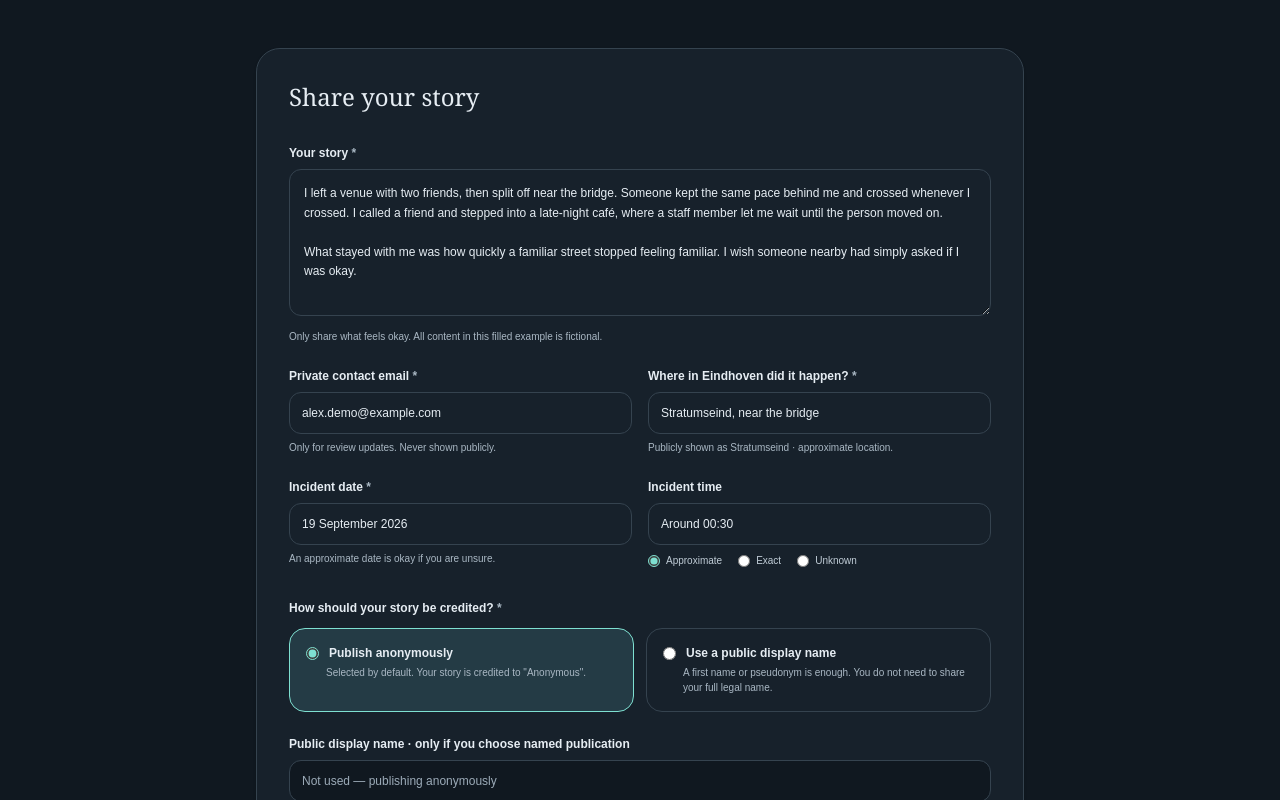
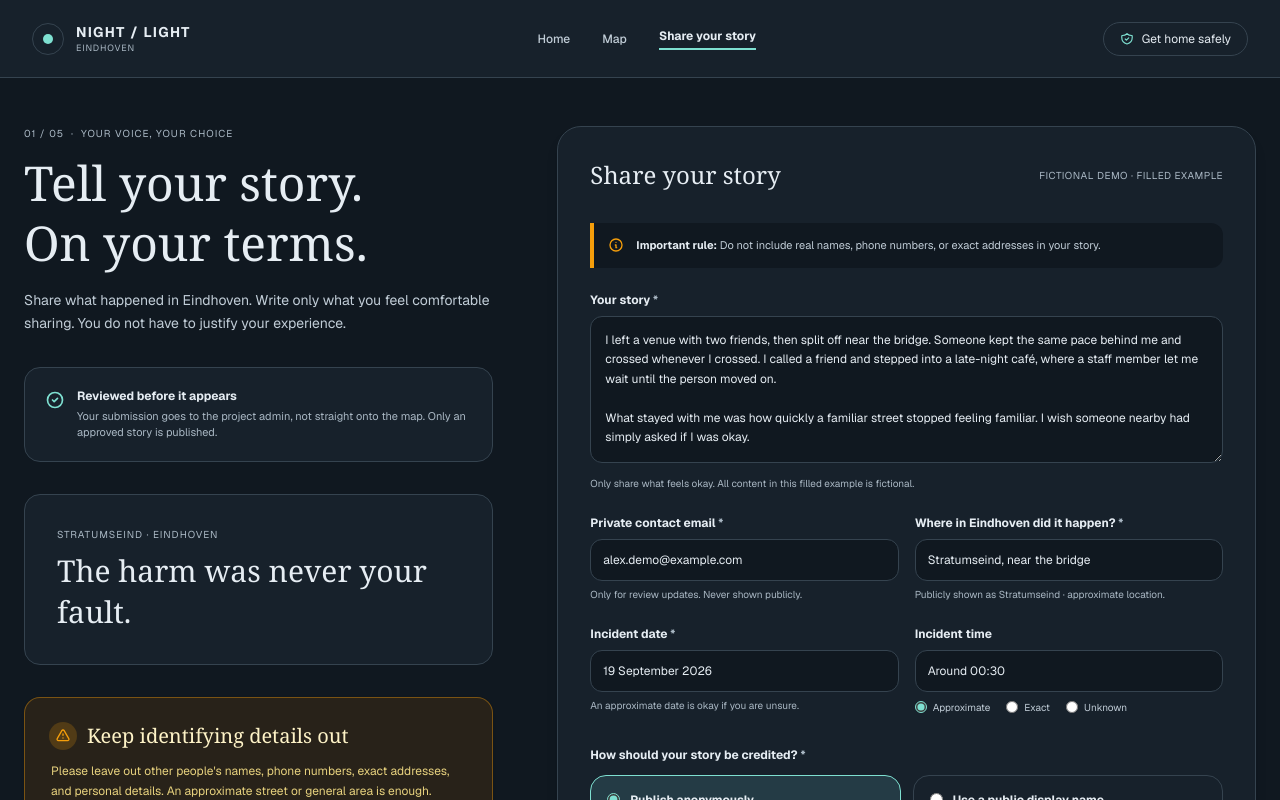
Before and after one commit to harkion/studio-krom-3, a Next.js app in the folder nightlife.client/: page /ShareStory in a window 1280 px wide. Shown: the top 800 px of the page. Built offline with nearby package versions, Linux system fonts and the light colour scheme.

Commit message:
Added information and navbar

```diff
--- a/nightlife.client/app/ShareStory/page.tsx
+++ b/nightlife.client/app/ShareStory/page.tsx
@@ -34,22 +34,128 @@ export default function ShareStoryPage() {
     const handleSubmit = (e: React.FormEvent) => {
         e.preventDefault();
         setSubmitting(true);
+
         setTimeout(() => {
             setSubmitting(false);
             setSubmitted(true);
+
+            // Smoothly scroll to the top of the window so the success banner is immediately visible
+            window.scrollTo({ top: 0, behavior: 'smooth' });
         }, 600);
     };
 
     return (
-        <div className="min-h-screen bg-[#101820] text-[#e6edf3] flex flex-col justify-between">
-            {/* Main Content Container */}
-            <main className="w-full flex-1 py-12 px-4 flex items-center justify-center">
-                {/* Single Form Card (Adjust max-w-3xl to change size) */}
-                <div className="w-full max-w-3xl bg-[#17212b] rounded-3xl p-8 border border-[#35434f] shadow-sm">
+        <div className="min-h-screen bg-[#101820] text-[#e6edf3] flex flex-col justify-between font-sans">
+            {/* Header / Navbar */}
+            <header className="h-[78px] border-b border-[#35434f] bg-[#17212b] px-8 flex items-center justify-between">
+                {/* Brand */}
+                <div className="flex items-center gap-3">
+                    <div className="w-8 h-8 rounded-full border border-[#35434f] flex items-center justify-center">
+                        <span className="w-2.5 h-2.5 rounded-full bg-[#7ee0d1]" />
+                    </div>
+                    <div>
+                        <span className="text-sm font-bold tracking-widest text-[#e6edf3] uppercase block">
+                            NIGHT / LIGHT
+                        </span>
+                        <small className="text-[9px] tracking-widest text-[#aab8c4] uppercase block">
+                            EINDHOVEN
+                        </small>
+                    </div>
+                </div>
+
+                {/* Navigation Links */}
+                <nav className="hidden md:flex items-center gap-8 text-xs font-medium text-[#c1cdd7]">
+                    <a href="#" className="hover:text-[#7ee0d1] transition">Home</a>
+                    <a href="#" className="hover:text-[#7ee0d1] transition">Map</a>
+                    <a href="#" className="text-[#e6edf3] font-bold border-b-2 border-[#7ee0d1] pb-1">
+                        Share your story
+                    </a>
+                </nav>
+
+                {/* Emergency / Safety Button */}
+                <a
+                    href="#"
+                    className="border border-[#35434f] hover:border-[#7ee0d1] bg-[#17212b] text-[#e6edf3] hover:text-[#7ee0d1] px-4 py-2 rounded-full text-xs transition flex items-center gap-2"
+                >
+                    <svg className="w-3.5 h-3.5 text-[#7ee0d1]" fill="none" stroke="currentColor" viewBox="0 0 24 24">
+                        <path strokeLinecap="round" strokeLinejoin="round" strokeWidth="2" d="M9 12l2 2 4-4m5.618-4.016A11.955 11.955 0 0112 2.944a11.955 11.955 0 01-8.618 3.04A12.02 12.02 0 003 9c0 5.591 3.824 10.29 9 11.622 5.176-1.332 9-6.03 9-11.622 0-1.042-.133-2.052-.382-3.016z" />
+                    </svg>
+                    <span>Get home safely</span>
+                </a>
+            </header>
+
+            {/* Main Content Layout */}
+            <main className="w-full max-w-7xl mx-auto px-6 py-12 flex-1 grid grid-cols-1 lg:grid-cols-12 gap-12 items-start">
+
+                {/* Left Sidebar Content */}
+                <div className="lg:col-span-5 space-y-8 pr-0 lg:pr-4">
+                    <div>
+                        <p className="text-[10px] tracking-widest text-[#aab8c4] uppercase mb-3">
+                            01 / 05 &nbsp;·&nbsp; YOUR VOICE, YOUR CHOICE
+                        </p>
+                        <h1 className="font-serif text-4xl lg:text-5xl text-[#e6edf3] leading-tight mb-4">
+                            Tell your story.<br />On your terms.
+                        </h1>
+                        <p className="text-sm text-[#c1cdd7] leading-relaxed">
+                            Share what happened in Eindhoven. Write only what you feel comfortable sharing. You do not have to justify your experience.
+                        </p>
+                    </div>
+
+                    {/* Review Badge Card */}
+                    <div className="bg-[#17212b] border border-[#35434f] rounded-2xl p-5 flex items-start gap-3">
+                        <svg className="w-5 h-5 text-[#7ee0d1] shrink-0 mt-0.5" fill="none" stroke="currentColor" viewBox="0 0 24 24">
+                            <path strokeLinecap="round" strokeLinejoin="round" strokeWidth="2" d="M9 12l2 2 4-4m6 2a9 9 0 11-18 0 9 9 0 0118 0z" />
+                        </svg>
+                        <div>
+                            <h4 className="text-xs font-bold text-[#e6edf3] mb-1">
+                                Reviewed before it appears
+                            </h4>
+                            <p className="text-[11px] text-[#aab8c4] leading-normal">
+                                Your submission goes to the project admin, not straight onto the map. Only an approved story is published.
+                            </p>
+                        </div>
+                    </div>
+
+                    {/* Highlight Box */}
+                    <div className="bg-[#17212b] border border-[#35434f] rounded-2xl p-8 relative overflow-hidden">
+                        <p className="text-[10px] tracking-widest text-[#aab8c4] uppercase mb-2">
+                            STRATUMSEIND · EINDHOVEN
+                        </p>
+                        <h2 className="font-serif text-2xl lg:text-3xl text-[#e6edf3] leading-snug">
+                            The harm was never your fault.
+                        </h2>
+                    </div>
+
+                    {/* DISTINCT WARNING CARD: Amber tone to prevent conflict with selection UI */}
+                    <div className="bg-[#282219] border border-[#f59e0b]/40 rounded-2xl p-6 shadow-sm space-y-3">
+                        <div className="flex items-center gap-2.5">
+                            <div className="w-7 h-7 rounded-full bg-[#f59e0b]/20 flex items-center justify-center shrink-0">
+                                <svg className="w-4 h-4 text-[#f59e0b]" fill="none" stroke="currentColor" viewBox="0 0 24 24">
+                                    <path strokeLinecap="round" strokeLinejoin="round" strokeWidth="2" d="M12 9v2m0 4h.01m-6.938 4h13.856c1.54 0 2.502-1.667 1.732-3L13.732 4c-.77-1.333-2.694-1.333-3.464 0L3.34 16c-.77 1.333.192 3 1.732 3z" />
+                                </svg>
+                            </div>
+                            <h3 className="font-serif text-xl text-[#fef3c7] font-medium">
+                                Keep identifying details out
+                            </h3>
+                        </div>
+                        <p className="text-xs text-[#fde68a]/90 leading-relaxed pl-0.5">
+                            Please leave out other people&apos;s names, phone numbers, exact addresses, and personal details. An approximate street or general area is enough.
+                        </p>
+                        <div className="pt-2 border-t border-[#f59e0b]/20 text-[11px] text-[#fcd34d]/70">
+                            This is not an emergency service. Immediate danger: call <span className="text-[#f59e0b] font-bold">112</span>.
+                        </div>
+                    </div>
+                </div>
+
+                {/* Right Form Card */}
+                <div className="lg:col-span-7 bg-[#17212b] rounded-3xl p-8 border border-[#35434f] shadow-lg">
                     <div className="flex items-center justify-between mb-6 pb-2">
                         <h2 className="font-serif text-2xl text-[#e6edf3]">
                             Share your story
                         </h2>
+                        <span className="text-[10px] tracking-wider text-[#aab8c4] uppercase">
+                            FICTIONAL DEMO · FILLED EXAMPLE
+                        </span>
                     </div>
 
                     {submitted && (
@@ -59,6 +165,16 @@ export default function ShareStoryPage() {
                     )}
 
                     <form onSubmit={handleSubmit} className="space-y-6">
+                        {/* Non-button style banner with left border accent */}
+                        <div className="p-3.5 bg-[#101820] border-l-4 border-[#f59e0b] rounded-r-xl flex items-center gap-3">
+                            <svg className="w-4 h-4 text-[#f59e0b] shrink-0" fill="none" stroke="currentColor" viewBox="0 0 24 24">
+                                <path strokeLinecap="round" strokeLinejoin="round" strokeWidth="2" d="M13 16h-1v-4h-1m1-4h.01M21 12a9 9 0 11-18 0 9 9 0 0118 0z" />
+                            </svg>
+                            <p className="text-[11px] text-[#c1cdd7]">
+                                <strong className="text-[#e6edf3]">Important rule:</strong> Do not include real names, phone numbers, or exact addresses in your story.
+                            </p>
+                        </div>
+
                         {/* Story Field */}
                         <div>
                             <label className="block text-xs font-bold text-[#e6edf3] mb-2">
@@ -70,8 +186,7 @@ export default function ShareStoryPage() {
                                 required
                                 value={formData.story}
                                 onChange={handleChange}
-                                placeholder="Share your experience..."
-                                className="w-full bg-[#17212b] border border-[#35434f] rounded-xl p-3.5 text-xs text-[#e6edf3] placeholder-[#9cabb8] leading-relaxed focus:outline-none focus:border-[#7ee0d1] focus:ring-1 focus:ring-[#7ee0d1] transition resize-y"
+                                className="w-full bg-[#101820] border border-[#35434f] rounded-xl p-3.5 text-xs text-[#e6edf3] placeholder-[#9cabb8] leading-relaxed focus:outline-none focus:border-[#7ee0d1] focus:ring-1 focus:ring-[#7ee0d1] transition resize-y"
                             />
                             <p className="text-[10px] text-[#aab8c4] mt-1.5">
                                 Only share what feels okay. All content in this filled example is fictional.
@@ -90,7 +205,7 @@ export default function ShareStoryPage() {
                                     required
                                     value={formData.privateContactEmail}
                                     onChange={handleChange}
-                                    className="w-full bg-[#17212b] border border-[#35434f] rounded-xl p-3 text-xs text-[#e6edf3] focus:outline-none focus:border-[#7ee0d1] focus:ring-1 focus:ring-[#7ee0d1] transition"
+                                    className="w-full bg-[#101820] border border-[#35434f] rounded-xl p-3 text-xs text-[#e6edf3] focus:outline-none focus:border-[#7ee0d1] focus:ring-1 focus:ring-[#7ee0d1] transition"
                                 />
                                 <p className="text-[10px] text-[#aab8c4] mt-1.5">
                                     Only for review updates. Never shown publicly.
@@ -107,7 +222,7 @@ export default function ShareStoryPage() {
                                     required
                                     value={formData.location}
                                     onChange={handleChange}
-                                    className="w-full bg-[#17212b] border border-[#35434f] rounded-xl p-3 text-xs text-[#e6edf3] focus:outline-none focus:border-[#7ee0d1] focus:ring-1 focus:ring-[#7ee0d1] transition"
+                                    className="w-full bg-[#101820] border border-[#35434f] rounded-xl p-3 text-xs text-[#e6edf3] focus:outline-none focus:border-[#7ee0d1] focus:ring-1 focus:ring-[#7ee0d1] transition"
                                 />
                                 <p className="text-[10px] text-[#aab8c4] mt-1.5">
                                     Publicly shown as Stratumseind · approximate location.
@@ -127,7 +242,7 @@ export default function ShareStoryPage() {
                                     required
                                     value={formData.incidentDate}
                                     onChange={handleChange}
-                                    className="w-full bg-[#17212b] border border-[#35434f] rounded-xl p-3 text-xs text-[#e6edf3] focus:outline-none focus:border-[#7ee0d1] focus:ring-1 focus:ring-[#7ee0d1] transition"
+                                    className="w-full bg-[#101820] border border-[#35434f] rounded-xl p-3 text-xs text-[#e6edf3] focus:outline-none focus:border-[#7ee0d1] focus:ring-1 focus:ring-[#7ee0d1] transition"
                                 />
                                 <p className="text-[10px] text-[#aab8c4] mt-1.5">
                                     An approximate date is okay if you are unsure.
@@ -143,7 +258,7 @@ export default function ShareStoryPage() {
                                     name="incidentTime"
                                     value={formData.incidentTime}
                                     onChange={handleChange}
-                                    className="w-full bg-[#17212b] border border-[#35434f] rounded-xl p-3 text-xs text-[#e6edf3] focus:outline-none focus:border-[#7ee0d1] focus:ring-1 focus:ring-[#7ee0d1] transition"
+                                    className="w-full bg-[#101820] border border-[#35434f] rounded-xl p-3 text-xs text-[#e6edf3] focus:outline-none focus:border-[#7ee0d1] focus:ring-1 focus:ring-[#7ee0d1] transition"
                                 />
                                 {/* Time Radio Precision */}
                                 <div className="flex items-center gap-4 mt-2 text-[10px] text-[#c1cdd7]">
@@ -247,7 +362,7 @@ export default function ShareStoryPage() {
                                 }
                                 onChange={handleChange}
                                 placeholder="Not used — publishing anonymously"
-                                className="w-full bg-[#17212b] border border-[#35434f] rounded-xl p-3 text-xs text-[#e6edf3] placeholder-[#9cabb8] disabled:bg-[#101820] disabled:text-[#aab8c4] disabled:cursor-not-allowed focus:outline-none focus:border-[#7ee0d1] transition"
+                                className="w-full bg-[#101820] border border-[#35434f] rounded-xl p-3 text-xs text-[#e6edf3] placeholder-[#9cabb8] disabled:bg-[#101820]/50 disabled:text-[#aab8c4] disabled:cursor-not-allowed focus:outline-none focus:border-[#7ee0d1] transition"
                             />
                             <p className="text-[10px] text-[#aab8c4] mt-1.5">
                                 Your private email will never be used as your public name.
@@ -274,7 +389,11 @@ export default function ShareStoryPage() {
                         </div>
 
                         {/* Card Footer Actions */}
-                        <div className="pt-4 border-t border-[#2d3b47] flex items-center justify-end">
+                        <div className="pt-4 border-t border-[#2d3b47] flex items-center justify-between">
+                            <span className="text-[10px] text-[#aab8c4]">
+                                Nothing is published when you submit.<br />
+                                * Required · static school-project prototype
+                            </span>
                             <button
                                 type="submit"
                                 disabled={submitting || !formData.hasConsented}
@@ -286,6 +405,12 @@ export default function ShareStoryPage() {
                     </form>
                 </div>
             </main>
+
+            {/* Footer */}
+            <footer className="border-t border-[#35434f] bg-[#17212b] py-4 px-8 text-[11px] text-[#aab8c4] flex items-center justify-between">
+                <span>School project prototype - fictional demo content - no live submissions</span>
+                <span>Harm is never the target&apos;s fault.</span>
+            </footer>
         </div>
     );
 }
--- a/nightlife.client/package.json
+++ b/nightlife.client/package.json
@@ -9,6 +9,7 @@
     "lint": "eslint"
   },
   "dependencies": {
+    "maplibre-gl": "^6.14.0",
     "next": "16.4.0",
     "react": "19.3.0",
     "react-dom": "19.3.0"
```
Also changed, not shown: 1 other file (tests, documents, lock files or other folders).
